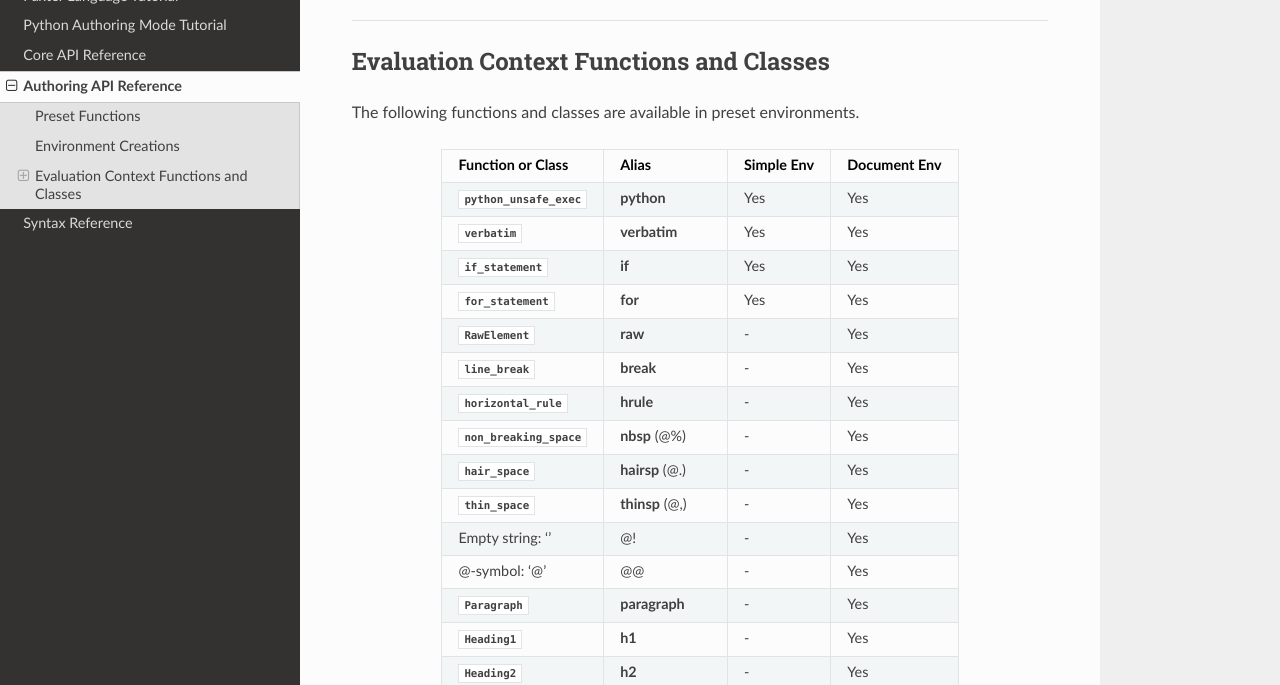
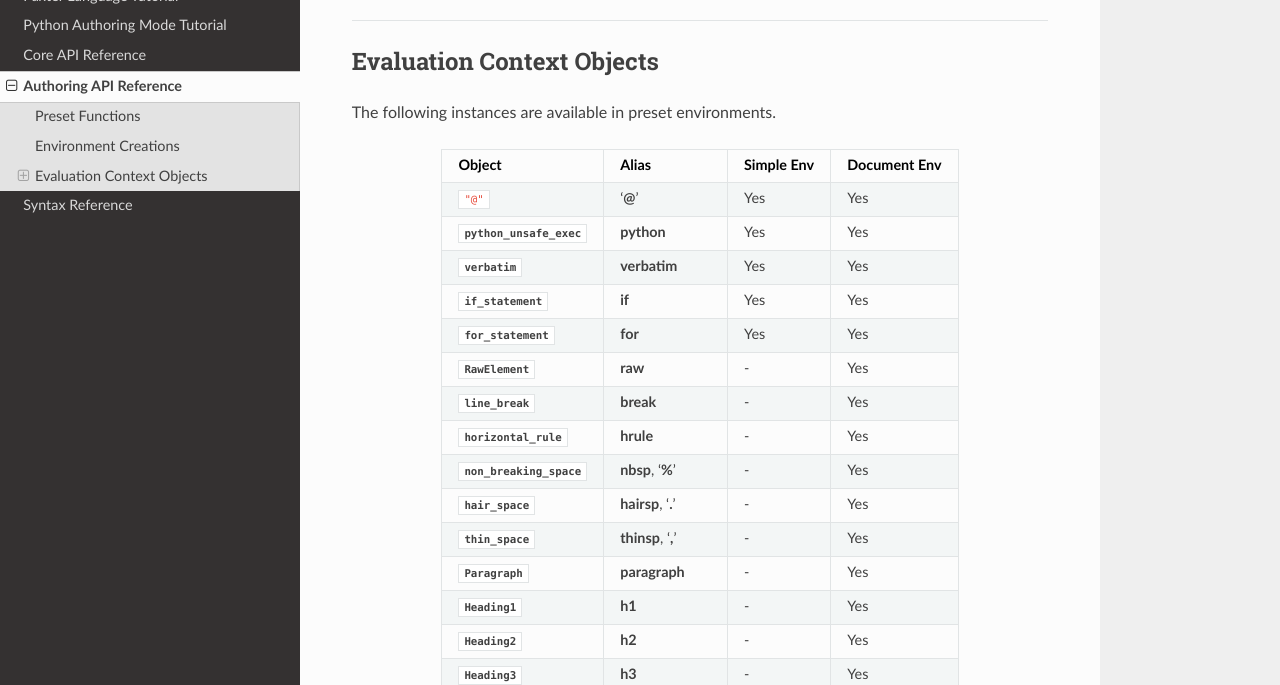
Before and after one commit to abhabongse/paxter, a Sphinx documentation site: the page built from docs/authoring-api.rst, in a window 1280 px wide and 900 px high, scrolled down 798 px, cut to the strip 215-900 px from the top of the window. Built offline with Sphinx 7.4.7 and the Read the Docs theme 2.0.0, drawn with Linux system fonts in a browser that asks for light colours; the version number could not be read and is left out.

```diff
--- a/docs/authoring-api.rst
+++ b/docs/authoring-api.rst
@@ -36,20 +36,24 @@ to be used with the evaluation context class.
 ----
 
 
-Evaluation Context Functions and Classes
-========================================
+Evaluation Context Objects
+==========================
 
-The following functions and classes are available in preset environments.
+The following instances are available in preset environments.
 
 .. list-table::
    :widths: auto
    :header-rows: 1
    :align: center
 
-   * - Function or Class
+   * - Object
      - Alias
      - Simple Env
      - Document Env
+   * - ``"@"``
+     - ‘**@**’
+     - Yes
+     - Yes
    * - :func:`python_unsafe_exec <paxter.authoring.standards.python_unsafe_exec>`
      - **python**
      - Yes
@@ -79,23 +83,15 @@ The following functions and classes are available in preset environments.
      - \-
      - Yes
    * - :data:`non_breaking_space <paxter.authoring.document.non_breaking_space>`
-     - **nbsp** (@%)
+     - **nbsp**, ‘**%**’
      - \-
      - Yes
    * - :data:`hair_space <paxter.authoring.document.hair_space>`
-     - **hairsp** (@.)
+     - **hairsp**, ‘**.**’
      - \-
      - Yes
    * - :data:`thin_space <paxter.authoring.document.thin_space>`
-     - **thinsp** (@,)
-     - \-
-     - Yes
-   * - Empty string: ‘’
-     - @!
-     - \-
-     - Yes
-   * - @-symbol: ‘@’
-     - @@
+     - **thinsp**, ‘**,**’
      - \-
      - Yes
    * - :class:`Paragraph <paxter.authoring.document.Paragraph>`
```
Also changed, not shown: docs/core-api.rst (+109 -104 lines), 9 other files.
